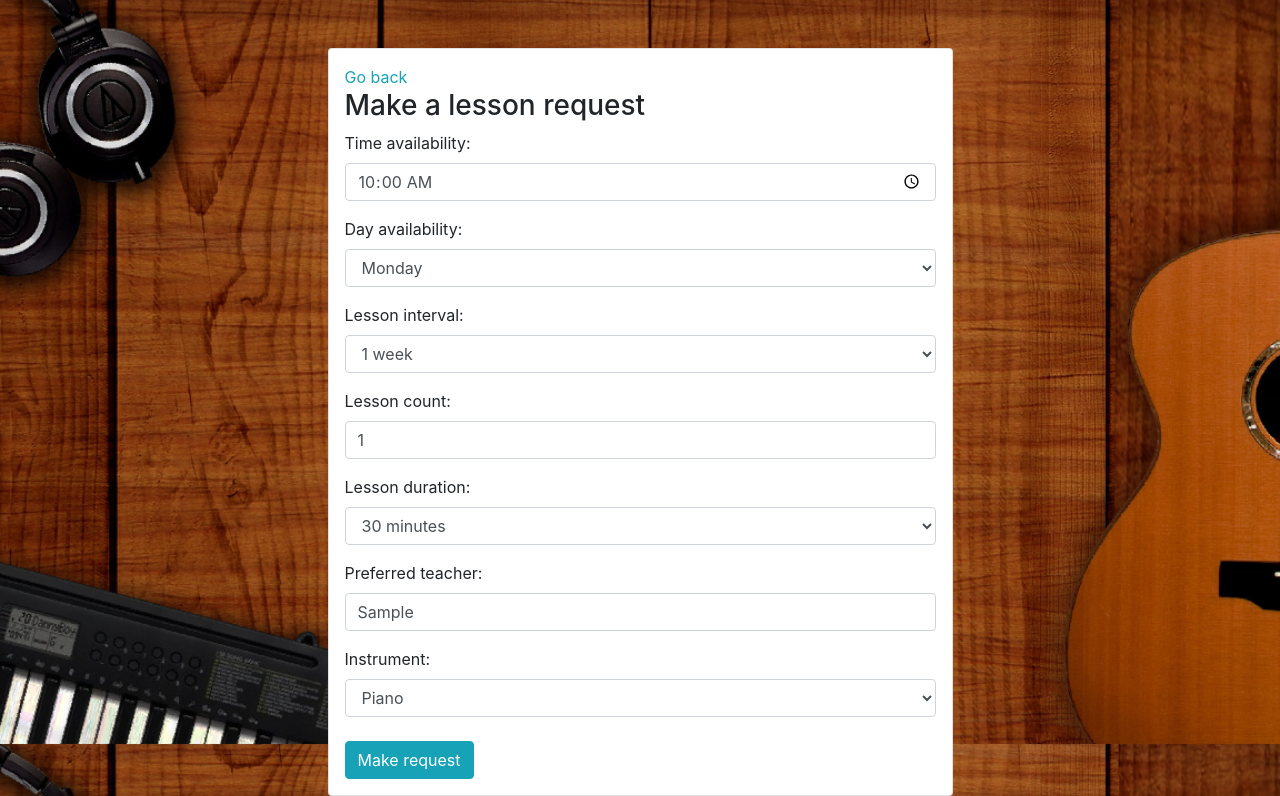
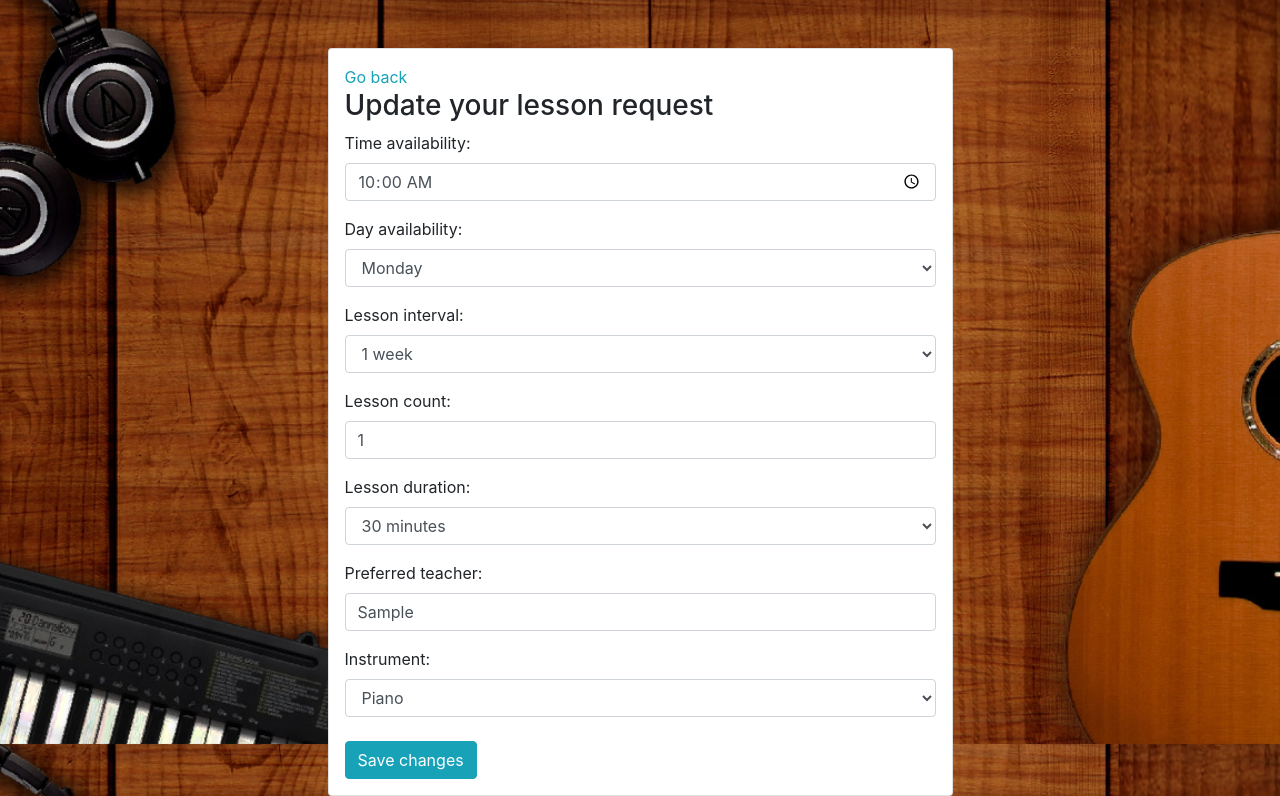
Before and after one commit to DMY2003/MSMS, a Django app: page /requests/1 in a window 1280 px wide. Shown: the part 56-852 px from the top of the page. Run offline with Django 4.2, Linux system fonts and the light colour scheme; data comes from the database, SQL or seed files in the repository; tables that the repository leaves empty hold one stand-in row (values such as "Sample post"); parts of the project's set-up code (start-up, migrations or seed data) failed here and were passed over; some libraries are stand-ins or nearby versions.

Commit message:
Implements functionality for updating the contents of the request object through the request model form

```diff
--- a/lessons/templates/student_request_update.html
+++ b/lessons/templates/student_request_update.html
@@ -4,12 +4,12 @@
 <div class="row">
     <div class="col-sm-12 col-md-6 offset-md-3">
         <div class="card p-3">
-            <form action="{% url 'student_request_create' %}" method="post">
+            <form action="{% url 'student_request_update' request.id %}" method="post">
                 {% csrf_token %}
                 <a href="{% url 'student_requests' %}">Go back</a>
-                <h3>Make a lesson request</h3>
+                <h3>Update your lesson request</h3>
                 {% include 'partials/bootstrap_form.html' %}
-                <input type="submit" value="Make request" class="btn btn-primary mr-2">
+                <input type="submit" value="Save changes" class="btn btn-primary mr-2">
             </form>
         </div>
     </div>
--- a/lessons/views.py
+++ b/lessons/views.py
@@ -239,17 +239,26 @@ def student_request_create(request):
 def student_request_update(request, request_id):
     """Handles the updating of a request through the student request form"""
     lesson_request = Request.objects.get(pk=request_id)
-    form = StudentRequestForm(instance=lesson_request)
+
 
     response_data = {
-        "form": form
+        "request": lesson_request
     }
 
+
     if request.method == "POST":
+        form = StudentRequestForm(request.POST, instance=lesson_request)
+        print(form.is_valid())
+        print(form.cleaned_data)
         if form.is_valid():
             form.save()
             messages.add_message(request, messages.SUCCESS, "Your request was successfully updated!")
+            response_data["form"] = form
             return render(request, 'student_request_update.html', response_data)
+        messages.add_message(request, messages.ERROR, "Your request is not valid!")
+    else:
+        form = StudentRequestForm(instance=lesson_request)
+        response_data["form"] = form
 
     return render(request, 'student_request_update.html', response_data)
 
```
